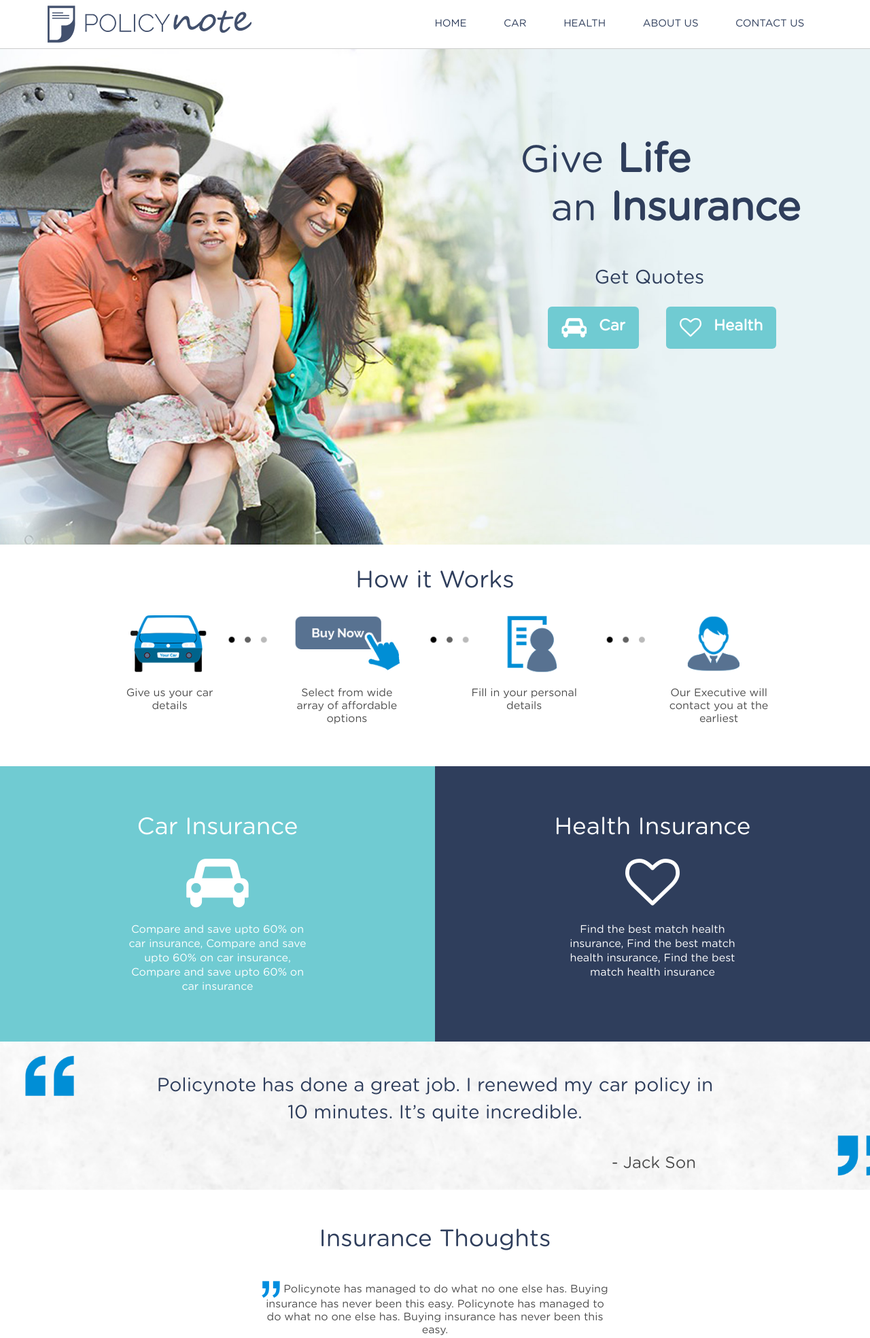
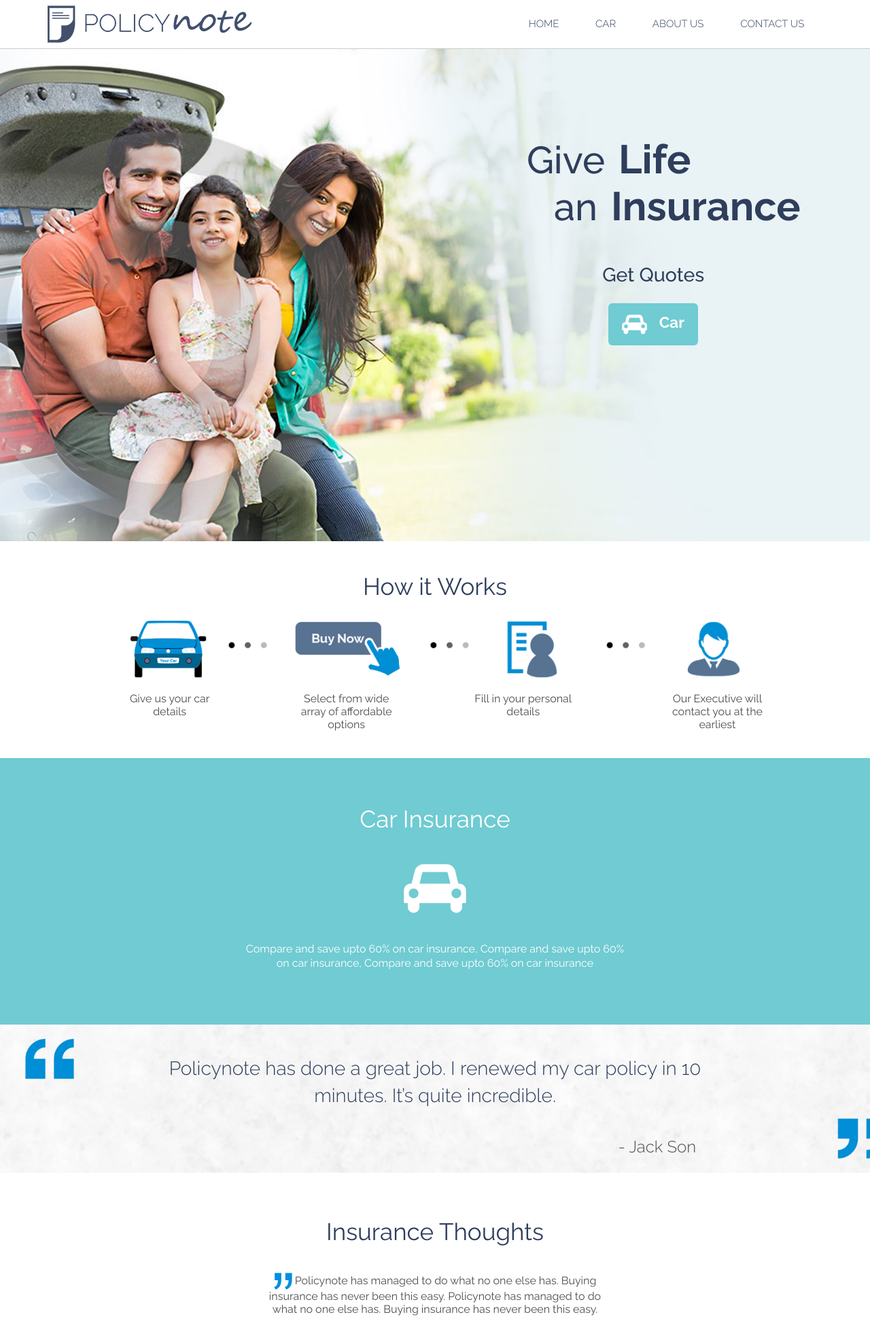
Before and after one commit to kishor-cosmodea/policynote, a PHP site: page / in a window 1280 px wide. Shown: the top 1968 px of the page at 68% size. Run offline with PHP 8.4, Linux system fonts and the light colour scheme; some libraries are stand-ins or nearby versions.

Commit message:
#49 Minor changes in header

```diff
--- a/assets/css/style.css
+++ b/assets/css/style.css
@@ -93,7 +93,15 @@
 Fonts
 */
 
-@font-face {
+/*@font-face{
+  font-family:"Gotham Rounded";
+  src:url("http://www.myfontfree.com/data/502/g/gotham_rounded/GothamRoundedMedium_21022.ttf");
+  font-style: normal;
+  font-weight: 200;
+}*/
+
+
+/*@font-face {
   font-family: Gotham Rounded Medium;
   src: url("../fonts/GothamRounded-Medium.otf");
   src: url("../fonts/GothamRounded-Medium.otf") format("opentype"), url("../fonts/GothamRoundedMedium_21022.ttf") format("ttf"), url("../fonts/GothamRounded-MediumItalic.otf") format("otf");
@@ -119,7 +127,7 @@ Fonts
         src: url("../fonts/GothamRounded-Light.otf");
         src: url("../fonts/GothamRounded-Light.otf") format("opentype"), url("../fonts/GothamRoundedLight_21020.ttf") format("ttf"), url("../fonts/GothamRounded-LightItalic.otf") format("otf");
         font-style: normal;
-        font-weight: 200; }
+        font-weight: 200; }*/
 
 /*
 ============================================================================*/
@@ -127,7 +135,10 @@ Fonts
 
 /*Header style start*/
 body, select, input,
-textarea, button { font-family: "Gotham Rounded Book"; }
+textarea, button {
+  /*font-family: "Gotham Rounded Book";*/
+  font-family: 'Raleway', sans-serif;
+}
 
 a { text-decoration: none; }
 
@@ -333,6 +344,7 @@ footer {
 
       .main-text a {
         border-radius: 6px;
+        margin: 0 12.8% 0 0;
         display: inline-block;
         background: #70cbd2;
         color: #fff;
@@ -370,9 +382,9 @@ footer {
 
       .sketch-cont .car-block,
       .sketch-cont .health-block {
-        width: 50%;
-        text-align: center;
-        padding: 70px 0;
+        width: 100%;
+        text-align: center;
+        padding: 70px 0 57px 0;
         float: left;
       }
 
@@ -393,7 +405,7 @@ footer {
         font-size: 35px;
         font-weight: 400;
         line-height: 40px;
-        margin: 0 0 20px 0;
+        margin: 0 0 40px 0;
       }
 
       .sketch-cont .car-block p,
@@ -401,7 +413,7 @@ footer {
         font-size: 16px;
         font-weight: 400;
         width: 44%;
-        margin: 20px auto 0;
+        margin: 40px auto 0;
         line-height: 21px;
       }
 
@@ -422,7 +434,7 @@ footer {
       .ins-img span:last-child { margin: 20px 0 0 9%; }
 
       .ins-head {
-        margin: 52px 0 0 0;
+        margin: 66px 0 0 0;
         text-align: center;
       }
 
@@ -468,7 +480,7 @@ footer {
         color: #4d4d4d;
       }
 
-      .sketch-cont { margin: 60px 0 0 0; }
+      .sketch-cont { margin: 40px 0 0 0; }
 
       .main-testi {
         background: url("../images/testimonialsbg.png");
--- a/assets/js/script.js
+++ b/assets/js/script.js
@@ -187,10 +187,15 @@ $(function() {
 // 	source: sourceArrV
 // });
 
-//
-$(document).ready(function(){
+//$vl = $("#typeahead1").val();
+//alert($vl);
+
+$(document).ready(function() {
+
   $.ajax({
-    url: "http://52.32.253.76:8080/webapp/api/business/getAllMakes",
+  	//$("#txtEmail").val(),
+
+    url: "http://52.32.253.76:8080/webapp/api/business/getVehicleDetailsByMakeId/258",
     dataType: 'json',
     success: function(data) {
     	//alert(data);
--- a/footer.php
+++ b/footer.php
@@ -14,7 +14,7 @@
 			</ul>
       <ul>
         <li><a href="car-insurance.php" title="Car Insurance">Car Insurance</a></li>
-        <li><a href="health-insurance.php" title="Health Insurance">Health Insurance</a></li>
+        <!-- <li><a href="health-insurance.php" title="Health Insurance">Health Insurance</a></li> -->
       </ul>
 			<ul>
 				<li><span>Subscribe</span></li>
--- a/header.php
+++ b/header.php
@@ -19,7 +19,8 @@
     <!-- This meta tag is used for mobile device to display the page without any zooming,
          so how much the device is able to fit on the screen is what's shown initially.
          Remove comments from this tag, when you want to apply media queries to the website. -->
-         <!--<meta name="viewport" content="width=device-width, initial-scale=1, maximum-scale=1, user-scalable=0">-->
+    <!-- <meta name="viewport" content="width=device-width, initial-scale=1, maximum-scale=1, user-scalable=0"> -->
+    <meta name="viewport" content="width=1250">
 
          <!-- To adhear no-cache for Chrome -->
     <!-- <meta http-equiv="cache-control" content="no-store, no-cache, must-revalidate" />
@@ -47,6 +48,8 @@
 
     <!-- Bootstrap Typehead -->
     <script type="text/javascript" src="assets/vendor/bootstrap-typehead.min.js"></script>
+
+    <link href='https://fonts.googleapis.com/css?family=Raleway:400,300,500,600,700,800,900' rel='stylesheet' type='text/css'>
 
     <!-- Bootstrap Icons -->
     <!-- <script type="text/javascript" src="assets/vendor/boot-icon.css"></script> -->
@@ -78,7 +81,7 @@
                     <ul>
                         <li><a id="nav-home" href="index.php" title="Home">Home</a></li>
                         <li><a id="nav-car" href="car-insurance.php" title="Car">Car</a></li>
-                        <li><a id="nav-health" href="health-insurance.php" title="Health">Health</a></li>
+                        <!-- <li><a id="nav-health" href="health-insurance.php" title="Health">Health</a></li> -->
                         <li><a id="nav-about" href="about-us.php" title="About Us">About Us</a></li>
                         <li><a id="nav-contact" href="contact-us.php" title="Contact Us">Contact Us</a></li>
                     </ul>
--- a/index.php
+++ b/index.php
@@ -12,7 +12,7 @@ include("header.php");
 			<div><h2>an</h2><h3>Insurance</h3></div>
 			<div class="main-gq"><h4>Get Quotes</h4></div>
 			<a href="car-insurance.php" title="Car"><i class="fa fa-car fa-2x wow bounceIn text-primary" style="visibility: visible; animation-name: bounceIn;"></i></span><span class="t-car">Car</span></a>
-			<a href="health-insurance.php" title="Health"><i class="fa fa-heart-o fa-2x wow bounceIn text-primary" data-wow-delay=".1s" style="visibility: visible; animation-delay: 0.1s; animation-name: bounceIn;"></i></span><span class="t-health">Health</span></a>
+			<!-- <a href="health-insurance.php" title="Health"><i class="fa fa-heart-o fa-2x wow bounceIn text-primary" data-wow-delay=".1s" style="visibility: visible; animation-delay: 0.1s; animation-name: bounceIn;"></i></span><span class="t-health">Health</span></a> -->
 		</div>
 	</div>
 	<div class="middle-content">
@@ -36,11 +36,11 @@ include("header.php");
 					<i class="fa fa-car fa-5x wow bounceIn text-primary" style="visibility: visible; animation-name: bounceIn;"></i>
 					<p>Compare and save upto 60% on car insurance, Compare and save upto 60% on car insurance, Compare and save upto 60% on car insurance</p>
 				</div>
-				<div class="health-block">
+				<!-- <div class="health-block">
 					<h3>Health Insurance</h3>
 					<i class="fa fa-heart-o fa-5x wow bounceIn text-primary" data-wow-delay=".1s" style="visibility: visible; animation-delay: 0.1s; animation-name: bounceIn;"></i>
 					<p>Find the best match health insurance, Find the best match health insurance, Find the best match health insurance</p>
-				</div>
+				</div> -->
 			</div>
 
 			<div class="main-testi">
```
Also changed, not shown: other parts of assets/css/style.css (+22 -12 lines), car-insurance.php (+4 -3 lines).
